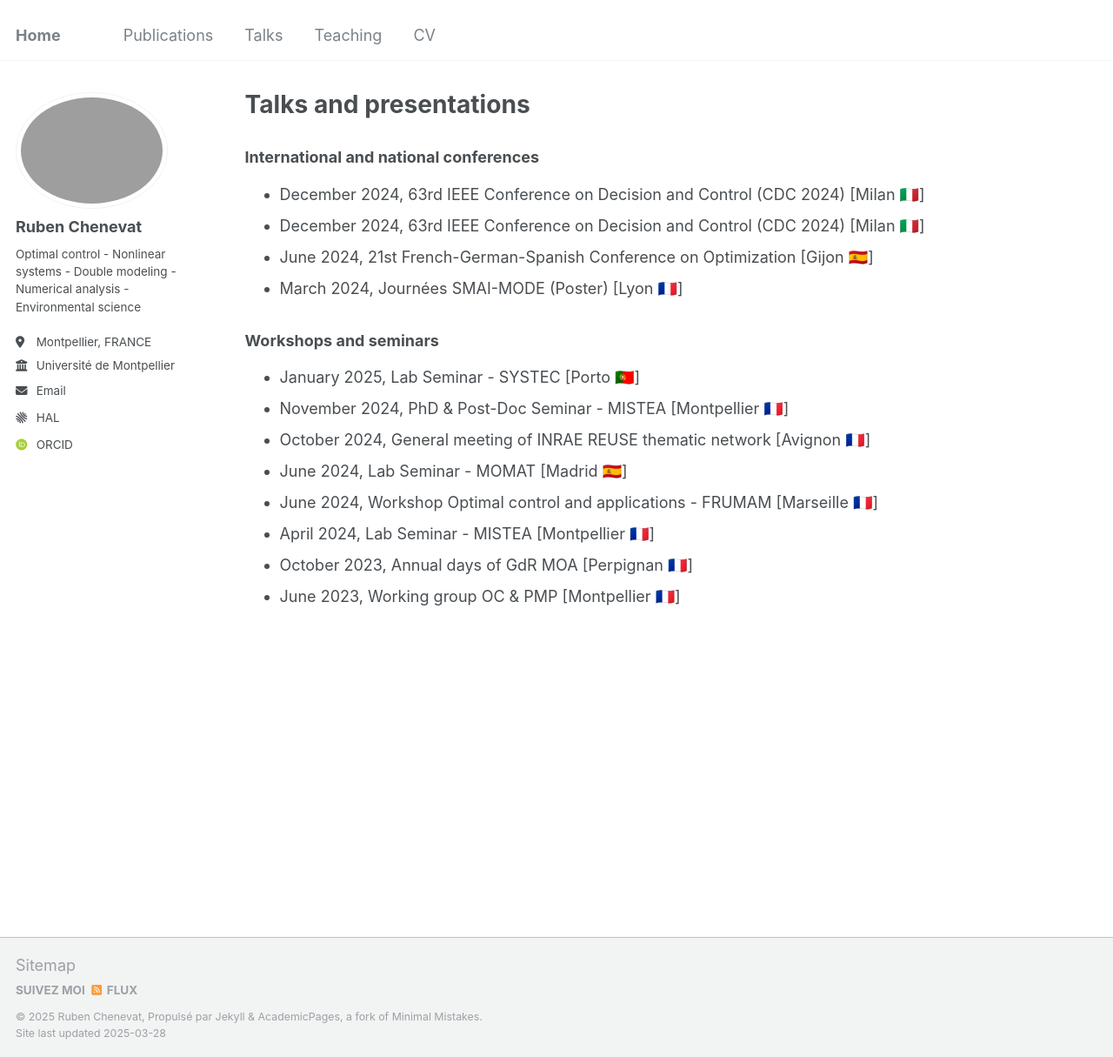
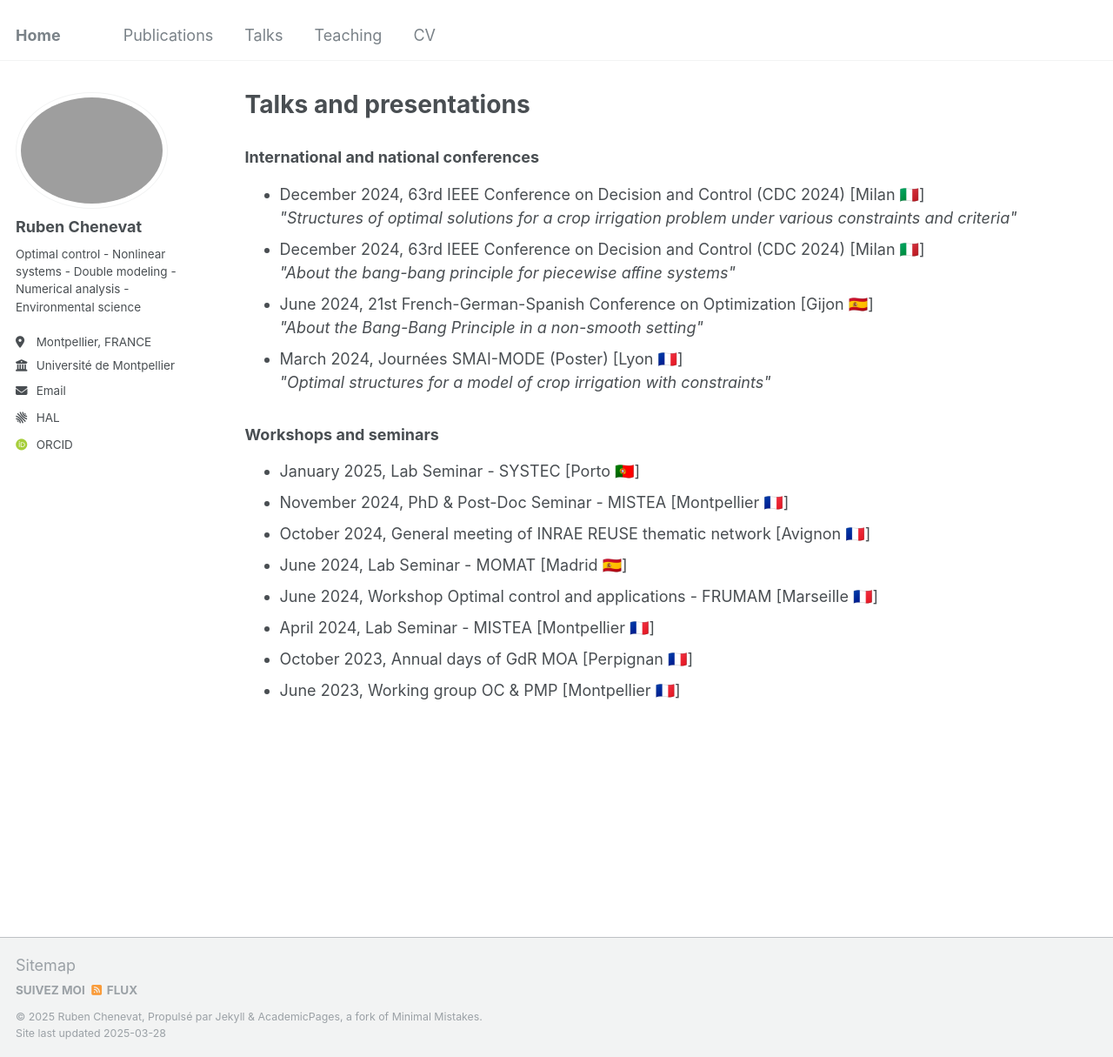
Before and after one commit to rubenchenevat/rubenchenevat.github.io, a Jekyll site: the page built from _pages/talks.html, in a window 1280 px wide and 1215 px high. Shown: the whole window at 87% size. Built offline with Jekyll 4.4.1, drawn with Linux system fonts in a browser that asks for light colours; some web fonts are replaced.

Commit message:
Update talks.html

```diff
--- a/_pages/talks.html
+++ b/_pages/talks.html
@@ -20,16 +20,20 @@ author_profile: true
 
 <ul>
     <li>
-      December 2024, 63rd IEEE Conference on Decision and Control (CDC 2024) [Milan 🇮🇹]
+      December 2024, 63rd IEEE Conference on Decision and Control (CDC 2024) [Milan 🇮🇹]<br>
+      <em>"Structures of optimal solutions for a crop irrigation problem under various constraints and criteria"</em>
     </li>
     <li>
-      December 2024, 63rd IEEE Conference on Decision and Control (CDC 2024) [Milan 🇮🇹]
+      December 2024, 63rd IEEE Conference on Decision and Control (CDC 2024) [Milan 🇮🇹]<br>
+      <em>"About the bang-bang principle for piecewise aﬀine systems"</em>
     </li>
     <li>
-      June 2024, 21st French-German-Spanish Conference on Optimization [Gijon 🇪🇸]
+      June 2024, 21st French-German-Spanish Conference on Optimization [Gijon 🇪🇸]<br>
+      <em>"About the Bang-Bang Principle in a non-smooth setting"</em>
     </li>
     <li>
-      March 2024, Journées SMAI-MODE (Poster) [Lyon 🇫🇷]
+      March 2024, Journées SMAI-MODE (Poster) [Lyon 🇫🇷]<br>
+      <em>"Optimal structures for a model of crop irrigation with constraints"</em>
     </li>
 </ul>
 
```
